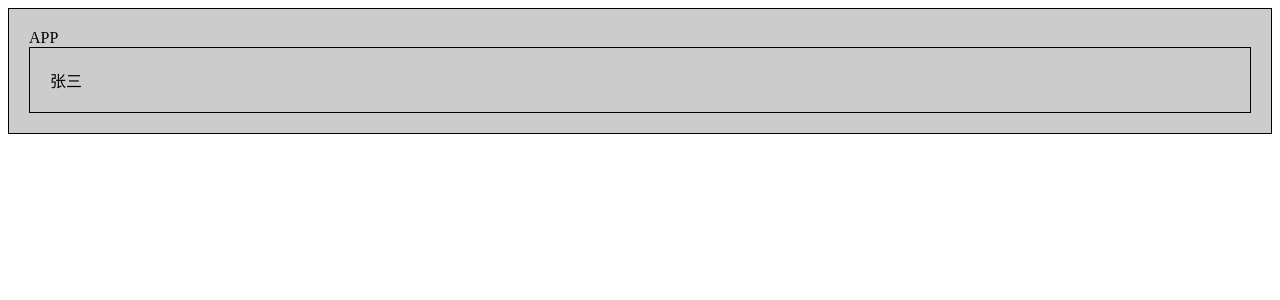
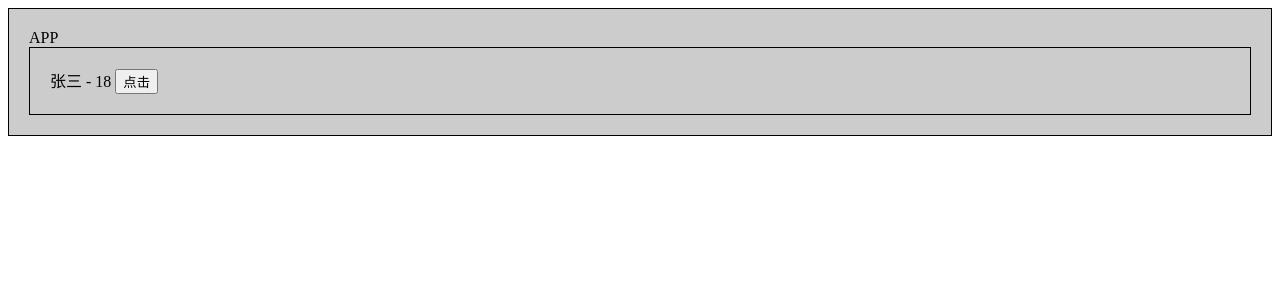
Before and after one commit to xiaodongxier/vue3_vite_ts_202401, a Vue app: page / in a window 1280 px wide. Shown: the top 300 px of the page. Built offline with nearby package versions, Linux system fonts and the light colour scheme.

Commit message:
定时同步完成...

```diff
--- a/src/components/Preson.vue
+++ b/src/components/Preson.vue
@@ -1,12 +1,13 @@
 <!--
  * @Date: 2024-01-22 23:27:13
- * @LastEditTime: 2024-01-23 21:11:36
+ * @LastEditTime: 2024-01-23 21:52:42
  * @Author: wangyongjie
  * @Note:
 -->
 <template>
   <div class="Preson">
-    {{name}}
+    {{name}} - {{ age }}
+    <button @click="handleClick">点击</button>
   </div>
 </template>
 
@@ -19,6 +20,11 @@ export default {
       name:'张三',
       age:18
     }
+  },
+  methods: {
+    handleClick(){
+      this.age += 1
+    }
   }
 }
 </script>
```
